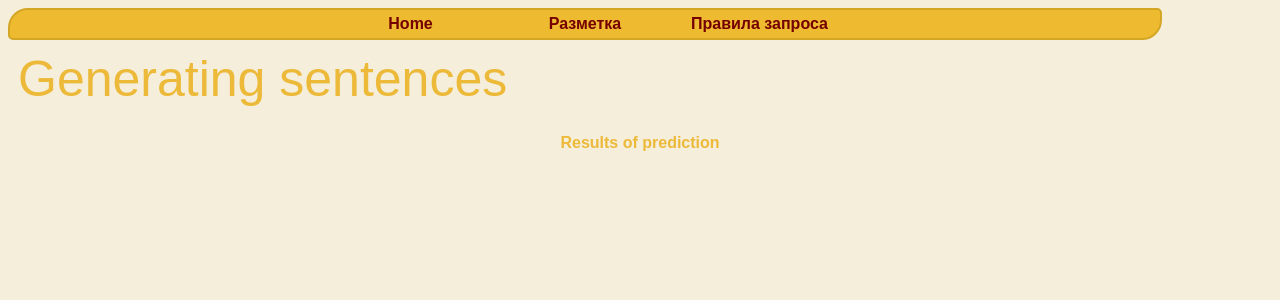
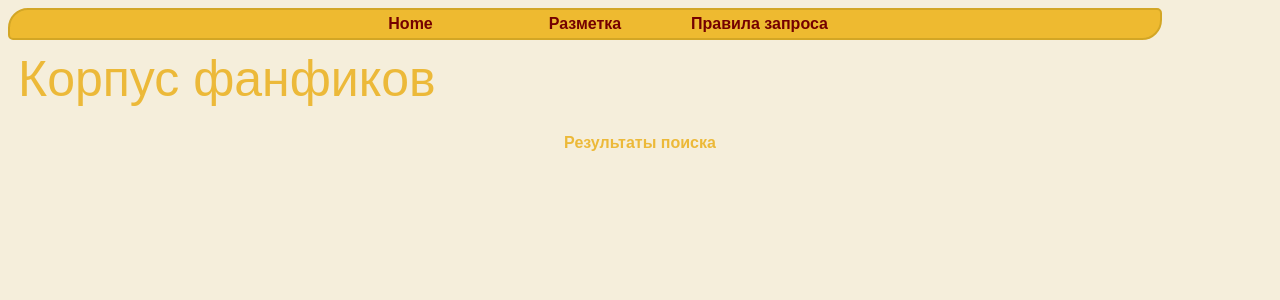
Before and after one commit to polinadumbledore/herokufanficapp, a Flask app: template templates/result.html in a window 1280 px wide. Shown: the top 300 px of the page. Run offline with Flask 3, Linux system fonts and the light colour scheme; the template is opened without the code that fills it, so the values that code supplies are empty.

Commit message:
Procfile

```diff
--- a/templates/result.html
+++ b/templates/result.html
@@ -8,13 +8,13 @@
 	<header>
 		<div class="container">
 		<div id="brandname">
-			Generating sentences
+			Корпус фанфиков
 		</div>
 
 
 	</div>
 	</header>
-	<p style="color:#ecb939;font-size:20;text-align: center;"><b>Results of prediction</b></p>
+	<p style="color:#ecb939;font-size:20;text-align: center;"><b>Результаты поиска</b></p>
 	<div class="results">
 		<p1></p1>
 
```
